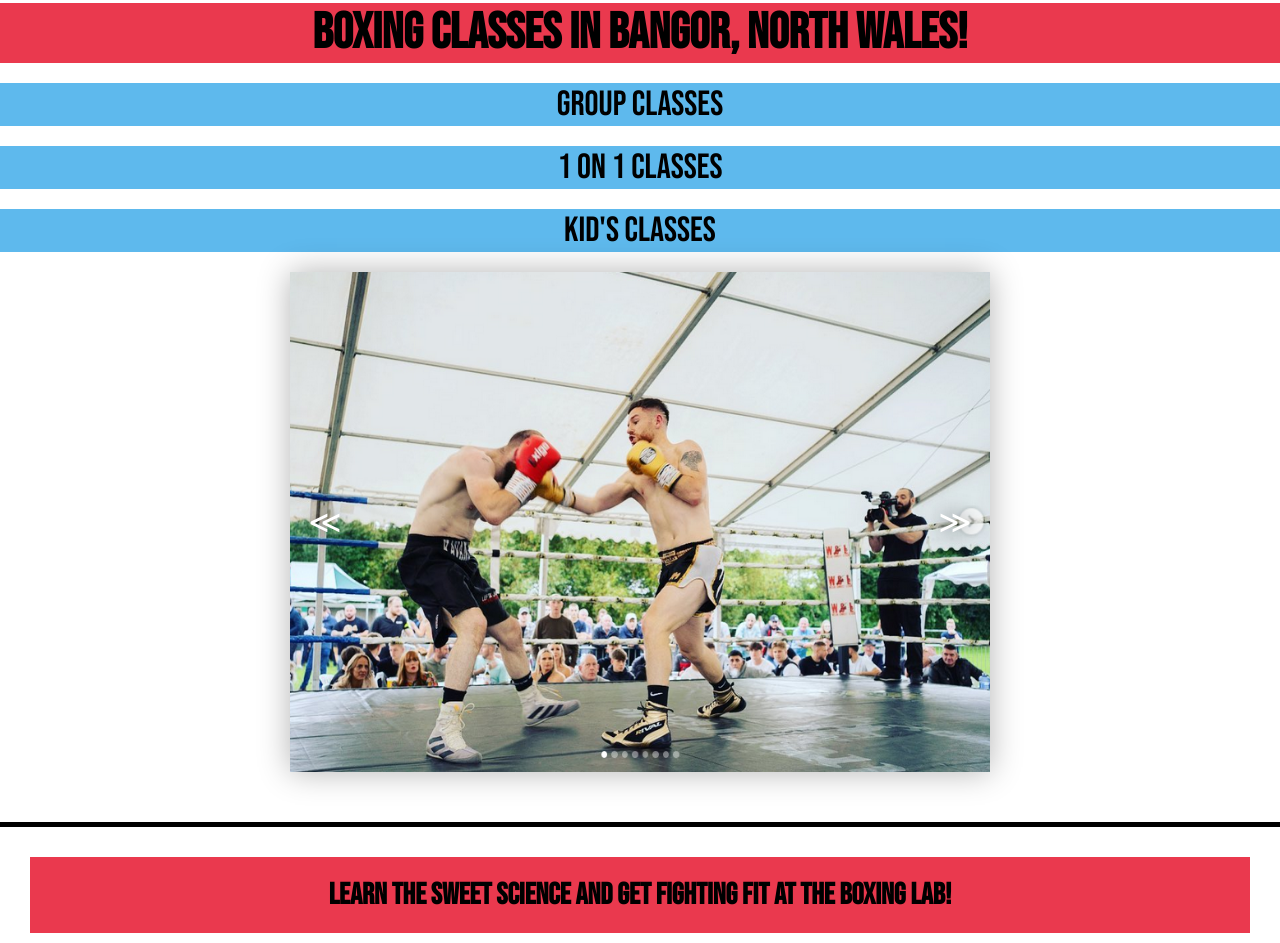
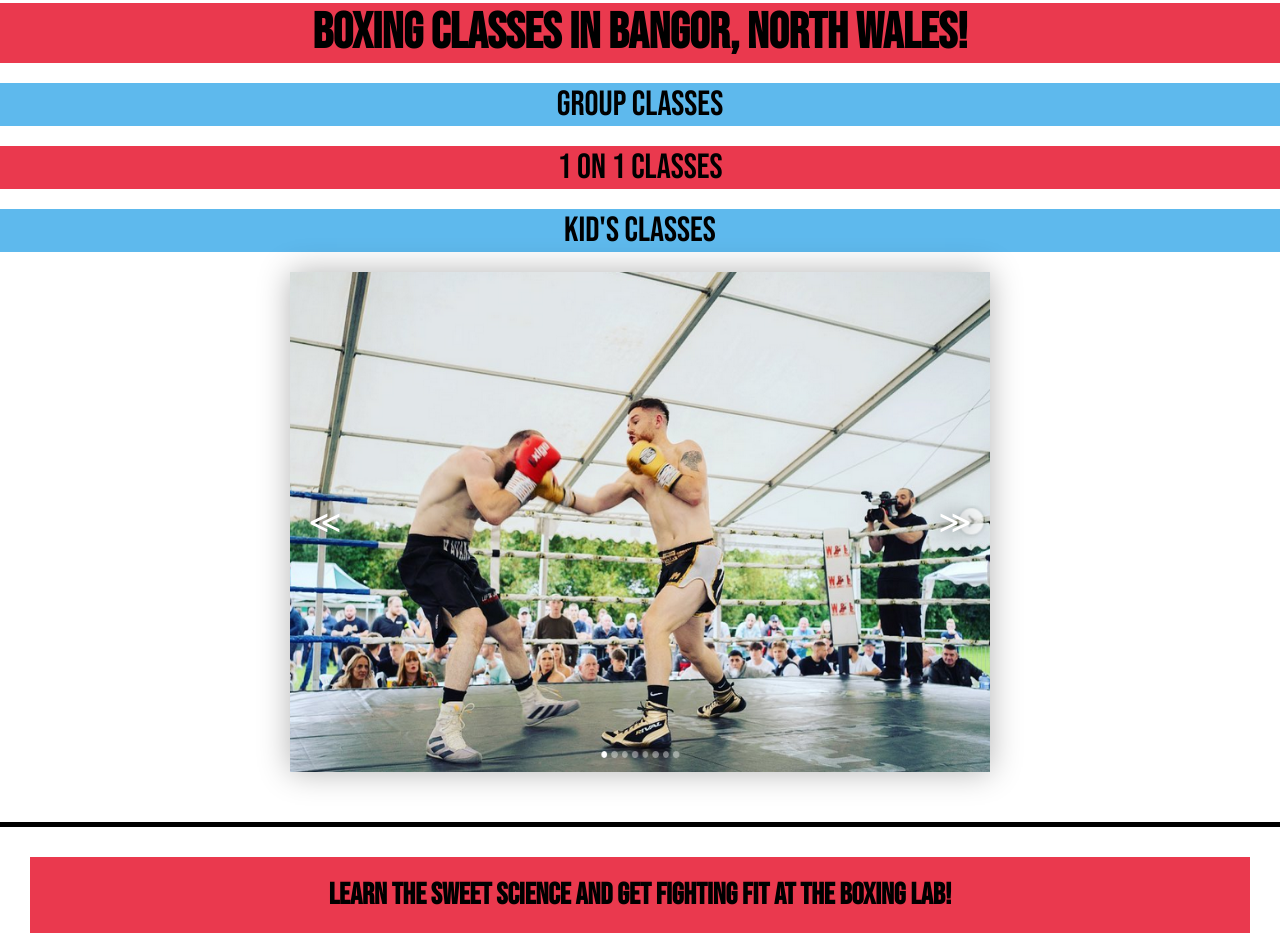
Before and after one commit to Djnoa/Djnoa.github.io, a plain HTML site: page index.html in a window 1280 px wide. Shown: the part 897-1840 px from the top of the page. Drawn offline with nearby package versions, Linux system fonts and the light colour scheme; files whose address does not match are found by name.

Commit message:
Add files via upload

```diff
--- a/style.css
+++ b/style.css
@@ -149,7 +149,7 @@ li.classes:first-of-type {
   background-color: #0692e3a4;
 }
 li.classes:nth-of-type(2) {
-  background-color: #0692e3a4;
+  background-color: #e50721cb;
 }
 li.classes:last-of-type {
   background-color: #0692e3a4;
```
